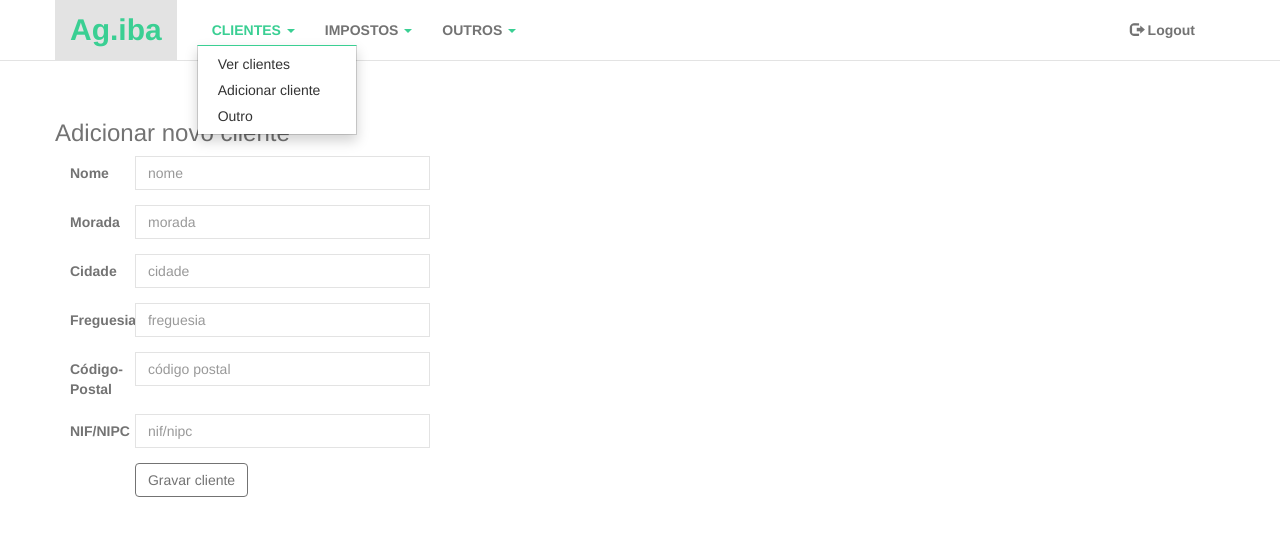
After one commit to miguelgazela/ag.iba, a PHP site: page /pages_design/add_client.html in a window 1280 px wide, after a click on "CLIENTES". The commit adds this page. Shown: the top 536 px of the page. Run offline with PHP 8.4, Linux system fonts and the light colour scheme.

Commit message:
more pages almost done

```diff
--- a/css/main.css
+++ b/css/main.css
@@ -24,6 +24,21 @@ a:hover,
 a:focus {
   color: #3acf93;
   text-decoration: none;
+}
+
+.form-control {
+  border-radius: 0;
+  color: #737373;
+  border: 1px solid rgba(115, 115, 115, 0.2);
+  -webkit-box-shadow: none;
+  box-shadow: none;
+}
+
+.form-control:focus {
+  border: 1px solid #3acf93;
+  color: #3acf93;
+  -webkit-box-shadow: none;
+  box-shadow: none;
 }
 
 /* ==========================================================================
@@ -179,19 +194,6 @@ a:focus {
   width: 100%;
 }
 
-.sidebar .form-control {
-  border-radius: 0;
-  color: #737373;
-  border: 1px solid rgba(115, 115, 115, 0.2);
-  -webkit-box-shadow: none;
-  box-shadow: none;
-}
-
-.sidebar .form-control:focus {
-  border: 1px solid #3acf93;
-  color: #3acf93;
-}
-
 .panel-default>.panel-heading {
   color: #737373;
   background-color: #f5f5f5;
@@ -213,6 +215,30 @@ a:focus {
 
 .table thead>tr>th {
     border-bottom: 1px solid #3acf93;
+}
+
+.nav-tabs {
+  margin-bottom: 15px;
+}
+
+.nav-tabs>li.active>a,
+.nav-tabs>li.active>a:hover,
+.nav-tabs>li.active>a:focus {
+  color: #737373;
+  cursor: default;
+  background-color: #fff;
+  border: 1px solid #ddd;
+  border-bottom-color: transparent;
+}
+
+.nav>li>a:hover,
+.nav>li>a:focus {
+  text-decoration: none;
+  background-color: rgba(115, 115, 115, 0.2);
+}
+
+.nav-tabs>li>a {
+  border-radius: 0;
 }
 
 hr {
--- /dev/null
+++ b/pages_design/add_client.html
@@ -0,0 +1,133 @@
+
+<!DOCTYPE html>
+<html lang="en">
+  <head>
+    <meta charset="utf-8">
+    <meta name="viewport" content="width=device-width, initial-scale=1.0">
+    <meta name="description" content="">
+    <meta name="author" content="@miguelgazela">
+    <link rel="shortcut icon" href="../../assets/ico/favicon.png"> <!-- no resource for now -->
+
+    <title>Agiva</title>
+
+    <!-- Bootstrap core CSS -->
+    <link href="../css/bootstrap.min.css" rel="stylesheet">
+
+    <!-- Custom styles for this template -->
+    <link href="../css/main.css" rel="stylesheet">
+
+    <!-- HTML5 shim and Respond.js IE8 support of HTML5 elements and media queries -->
+    <!--[if lt IE 9]>
+      <script src="../../assets/js/html5shiv.js"></script>
+      <script src="../../assets/js/respond.min.js"></script>
+    <![endif]-->
+  </head>
+
+  <body>
+
+    <!-- Fixed navbar -->
+    <div class="navbar navbar-default navbar-fixed-top">
+      <div class="container">
+        <div class="navbar-header">
+          <button type="button" class="navbar-toggle" data-toggle="collapse" data-target=".navbar-collapse">
+            <span class="icon-bar"></span>
+            <span class="icon-bar"></span>
+            <span class="icon-bar"></span>
+          </button>
+          <a class="navbar-brand" href="#">Ag.iba</a>
+        </div>
+        <div class="navbar-collapse collapse">
+          <ul class="nav navbar-nav">
+            <li class="dropdown">
+              <a href="#" class="dropdown-toggle" data-toggle="dropdown"><strong>CLIENTES</strong> <b class="caret"></b></a>
+              <ul class="dropdown-menu">
+                <li><a href="#">Ver clientes</a></li>
+                <li><a href="#">Adicionar cliente</a></li>
+                <li><a href="#">Outro</a></li>
+              </ul>
+            </li>
+            <li class="dropdown">
+              <a href="#" class="dropdown-toggle" data-toggle="dropdown"><strong>IMPOSTOS</strong> <b class="caret"></b></a>
+              <ul class="dropdown-menu">
+                <li><a href="#">Ver impostos</a></li>
+                <li><a href="#">Adicionar imposto</a></li>
+                <li><a href="#">Outro</a></li>
+              </ul>
+            </li>
+            <li class="dropdown">
+              <a href="#" class="dropdown-toggle" data-toggle="dropdown"><strong>OUTROS</strong> <b class="caret"></b></a>
+              <ul class="dropdown-menu">
+                <li><a href="#">Reportar erro</a></li>
+                <li><a href="#">Enviar sugestão</a></li>
+                <li><a href="#">Outro</a></li>
+              </ul>
+          </ul>
+          <ul class="nav navbar-nav navbar-right">
+            <li><a href="#bug"><span class="glyphicon glyphicon-log-out"></span> <strong>Logout</strong></a></li>
+          </ul>
+        </div><!--/.nav-collapse -->
+      </div>
+    </div>
+
+    <div class="container">
+      <div class="row">
+        <h3>Adicionar novo cliente</h3>
+        <div class="col-md-4">
+          <form class="form-horizontal" role="form">
+            <div class="form-group">
+              <label for="input_name" class="col-lg-2 control-label">Nome</label>
+              <div class="col-lg-10">
+                <input type="text" class="form-control" id="input_name" placeholder="nome">
+              </div>
+            </div>
+            <div class="form-group">
+              <label for="input_address" class="col-lg-2 control-label">Morada</label>
+              <div class="col-lg-10">
+                <input type="text" class="form-control" id="input_address" placeholder="morada">
+              </div>
+            </div>
+            <div class="form-group">
+              <label for="input_city" class="col-lg-2 control-label">Cidade</label>
+              <div class="col-lg-10">
+                <input type="text" class="form-control" id="input_city" placeholder="cidade">
+              </div>
+            </div>
+            <div class="form-group">
+              <label for="input_village" class="col-lg-2 control-label">Freguesia</label>
+              <div class="col-lg-10">
+                <input type="text" class="form-control" id="input_village" placeholder="freguesia">
+              </div>
+            </div>
+            <div class="form-group">
+              <label for="input_postal" class="col-lg-2 control-label">Código-Postal</label>
+              <div class="col-lg-10">
+                <input type="text" class="form-control" id="input_postal" placeholder="código postal">
+              </div>
+            </div>
+            <div class="form-group">
+              <label for="input_nif" class="col-lg-2 control-label">NIF/NIPC</label>
+              <div class="col-lg-10">
+                <input type="text" class="form-control" id="input_nif" placeholder="nif/nipc">
+              </div>
+            </div>
+            <div class="form-group">
+              <div class="col-lg-offset-2 col-lg-10">
+                <button type="submit" class="btn btn-default">Gravar cliente</button>
+              </div>
+            </div>
+          </form>
+        </div>
+      </div>
+
+    </div> <!-- /container -->
+
+
+    <!-- Bootstrap core JavaScript
+    ================================================== -->
+    <!-- Placed at the end of the document so the pages load faster -->
+    <script src="../js/jquery.js"></script>
+    <script src="../js/main.js"></script>
+    <script src="../js/bootstrap.min.js"></script>
+    <script src="../js/modernizr.min.js"></script>
+  </body>
+</html>
--- a/pages_design/index.html
+++ b/pages_design/index.html
@@ -70,7 +70,6 @@
     </div>
 
     <div class="container">
-
       <div class="row">
         <div class="col-md-9">
           <div class="table-responsive">
@@ -384,7 +383,7 @@
           <form class="form-inline" role="form" action="#">
             <div class="form-group">
               <label class="sr-only" for="exampleInputEmail2">Search</label>
-              <input type="text" class="form-control" id="exampleInputEmail2" placeholder="Search">
+              <input type="search" class="form-control" id="exampleInputEmail2" placeholder="Search">
             </div>
           </form>
           <hr>
```
Also changed, not shown: pages_design/activities.html (added, +120 -0 lines).
